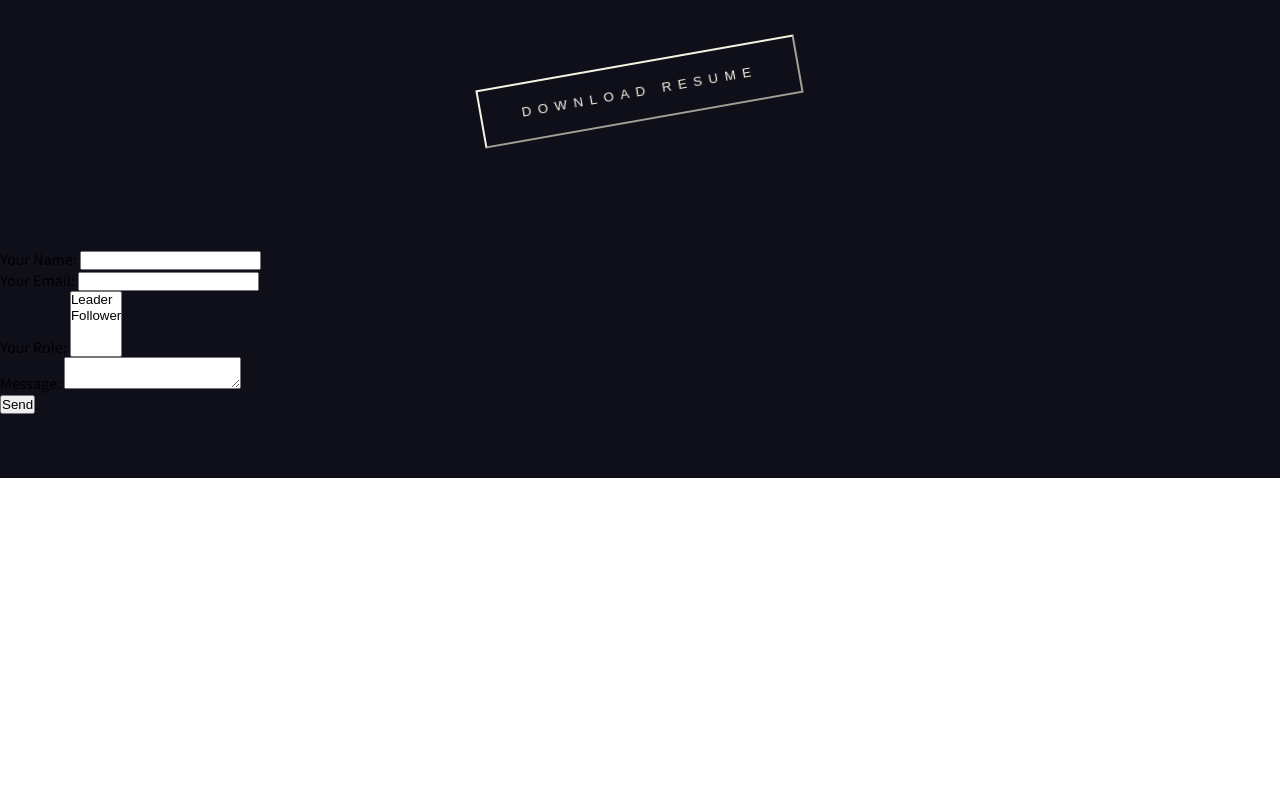
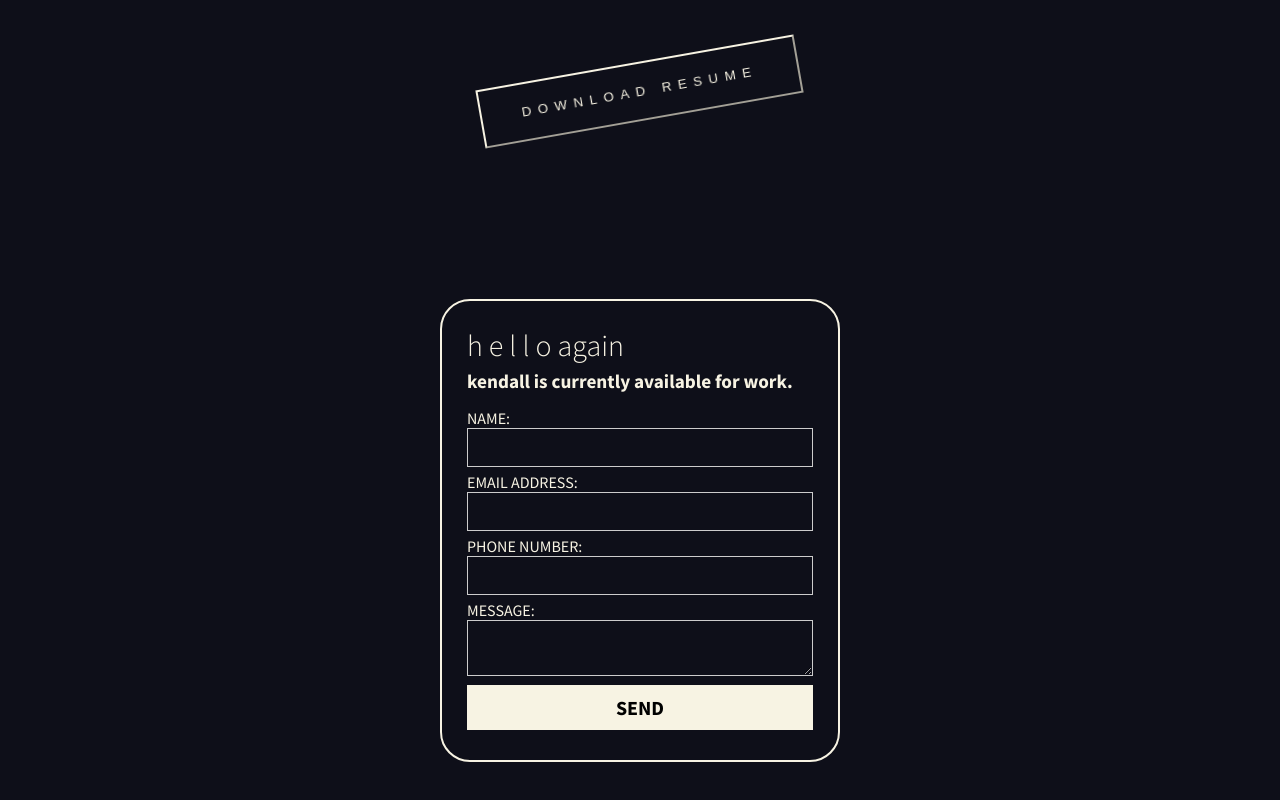
Before and after one commit to kendallms/Portfolio, a website: page index.html in a window 1280 px wide. Shown: the part 2515-3315 px from the top of the page. Before the commit the page ends 2993 px from the top, so only its background shows below. Drawn offline with nearby package versions, Linux system fonts and the light colour scheme.

Commit message:
fixed form for netlify

```diff
--- a/index.html
+++ b/index.html
@@ -103,28 +103,28 @@
 
     <!-- Contact Form -->
     <section class="contact-page" id="contact-page">
-
-        <form name="contact" method="POST" netlify>
+        <div class="container">
+     <form name="contact" method="POST" netlify id="contact">
+        <h3>h e l l o again</h3>
+        <h4>kendall is currently available for work.</h4>
             <p>
-                <label>Your Name:
+                <label>NAME:
                     <input type="text" name="name" />
                 </label>
             </p>
             <p>
-                <label>Your Email:
+                <label>EMAIL ADDRESS:
                     <input type="email" name="email" />
                 </label>
             </p>
             <p>
-                <label>Your Role:
-                    <select name="role[]" multiple>
-                        <option value="leader">Leader</option>
-                        <option value="follower">Follower</option>
+                <label>PHONE NUMBER:
+                    <input type="text" type="text"/>
                     </select>
                 </label>
             </p>
             <p>
-                <label>Message:
+                <label>MESSAGE:
                     <textarea name="message"></textarea>
                 </label>
             </p>
@@ -132,6 +132,7 @@
                 <button type="submit">Send</button>
             </p>
         </form>
+        </div>
         <!-- <div class="container">
             <form netlify id="contact" method="POST" name="contact">
                 <h3>h e l l o again</h3>
--- a/main.css
+++ b/main.css
@@ -482,6 +482,7 @@ input[type="file" i]::-webkit-file-upload-button, .resume-btn{
 #contact input[type="url"],
 #contact textarea,
 #contact button[type="submit"] {
+  color: var(--white);
   font-weight: 400;
   font-size: 12px/16px;
   font-family: 'Source Sans Pro', sans-serif
@@ -509,7 +510,7 @@ input[type="file" i]::-webkit-file-upload-button, .resume-btn{
 	font-size: 1.2em;
 }
 
-fieldset {
+label {
 	border: medium none !important;
 	margin: 0 0 10px;
 	min-width: 100%;
@@ -542,7 +543,8 @@ fieldset {
 	border: 1px solid #AAA;
 }
 
-#contact textarea {
+#contact label {
+  color: var(--white);
 	height: 100px;
 	max-width: 100%;
   resize: none;
@@ -578,16 +580,16 @@ fieldset {
 	outline: 0;
 	border: 1px solid #999;
 }
-::-webkit-input-placeholder {
+::-webkit-input-label {
  color: #888;
 }
-:-moz-placeholder {
+:-moz-label {
  color: #888;
 }
-::-moz-placeholder {
+::-moz-label {
  color: #888;
 }
-:-ms-input-placeholder {
+:-ms-input-label {
  color: #888;
 }
 
```
Also changed, not shown: dist/index.html, 3 other files.
